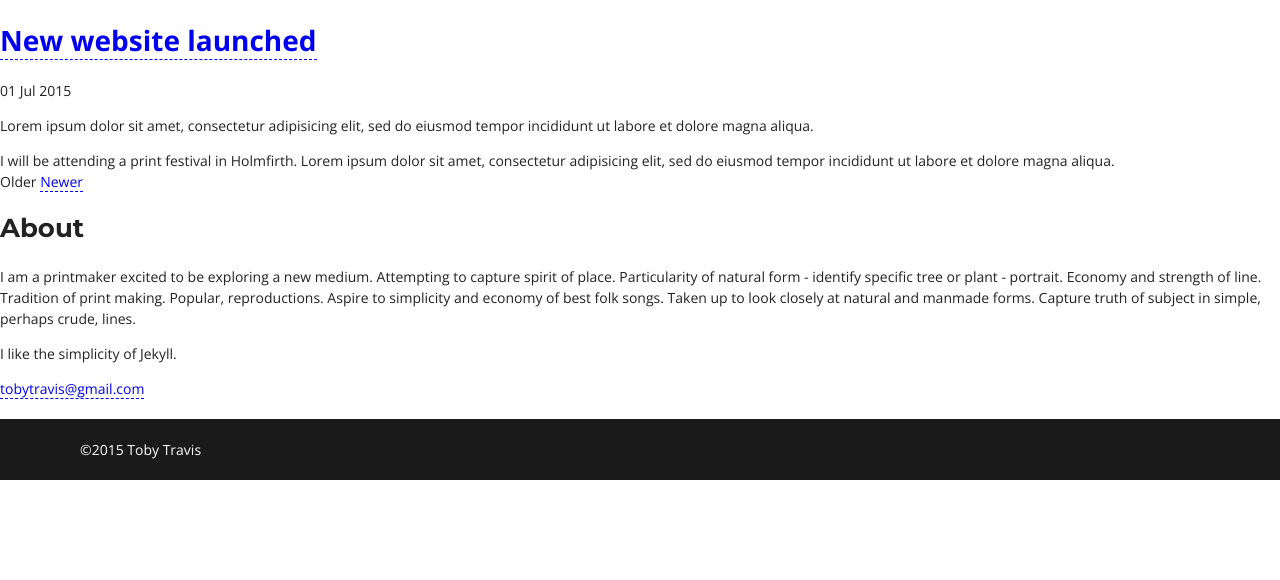
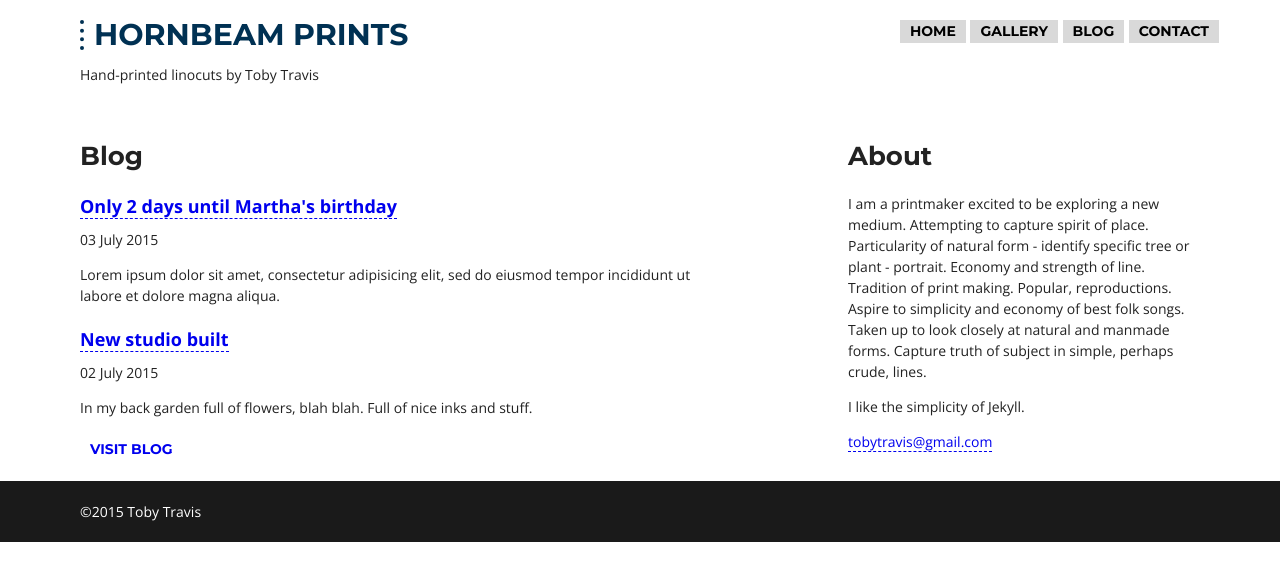
Before and after one commit to tctravis/tctravis.github.io, a website: page blog/page2/index.html in a window 1280 px wide. Drawn offline with nearby package versions, Linux system fonts and the light colour scheme.

Commit message:
Producing dist files

```diff
--- a/blog/page2/index.html
+++ b/blog/page2/index.html
@@ -19,43 +19,80 @@
         <script src="/js/vendor/modernizr-2.8.3.min.js"></script>
     </head>
 
-<div class="posts">
+    <body class="layout_blog">
 
-  <article class="post">
-    <h1 class="post-title">
-      <a href="/2015/07/01/new-website/">
-        New website launched
-      </a>
-    </h1>
+      <!--[if lt IE 8]>
+          <p class="browserupgrade">You are using an <strong>outdated</strong> browser. Please <a href="http://browsehappy.com/">upgrade your browser</a> to improve your experience.</p>
+      <![endif]-->
 
-    <time datetime="2015-07-01T00:00:00+01:00" class="post-date">01 Jul 2015</time>
+      <!-- Add your site or application content here -->
 
-    <p>Lorem ipsum dolor sit amet, consectetur adipisicing elit, sed do eiusmod tempor incididunt ut labore et dolore magna aliqua.</p>
+			        <header class="page-header">
+            <div class="wrap">
 
-<p>I will be attending a print festival in Holmfirth. Lorem ipsum dolor sit amet, consectetur adipisicing elit, sed do eiusmod tempor incididunt ut labore et dolore magna aliqua.</p>
+                  <p class="site-title"><a href="/index.html">Hornbeam prints</a></p>
 
-  </article>
+                <p>Hand-printed linocuts by Toby Travis</p>
+                <nav class="main-nav">
+                    <ul>
+                        <li><a href="" class="button">Home</a></li>
+                        <li><a href="/print-gallery/" class="button">Gallery</a></li>
+                        <li><a href="/blog/" class="button">Blog</a></li>
+                        <li><a href="/contact/" class="button">Contact</a></li>
+                    </ul>
+                </nav>
+            </div>
 
-</div>
+        </header>
 
-<div class="pagination">
+      <main class="page-body">
 
-    <span class="pagination-item older">Older</span>
+        <div class="wrap">
+
+					<div class="blog-content">
+						<section class="blog-list">
+	<h2 class="h2">Blog</h2>
 
 
-    <a class="pagination-item newer" href="/blog/">Newer</a>
 
-</div>
+    <article class="blog-post">
+        <h3 class="h3 blog-title"><a href="/2015/07/03/marthas-birthday/">Only 2 days until Martha's birthday</a></h3>
+        <time datetime="2015-07-03T00:00:00+01:00" class="post-date">03 July 2015</time>
+        <p><p>Lorem ipsum dolor sit amet, consectetur adipisicing elit, sed do eiusmod tempor incididunt ut labore et dolore magna aliqua.</p>
+
+</p>
+    </article>
 
 
-<aside class="blog-content">
-        <section class="about">
+
+
+
+    <article class="blog-post">
+        <h3 class="h3 blog-title"><a href="/2015/07/02/new-studio/">New studio built</a></h3>
+        <time datetime="2015-07-02T00:00:00+01:00" class="post-date">02 July 2015</time>
+        <p><p>In my back garden full of flowers, blah blah. Full of nice inks and stuff.</p>
+
+</p>
+    </article>
+
+
+
+	<a href="/blog/" class="button">Visit blog</a>
+</section>
+					</div>
+
+					<aside class="blog-related">
+					        <section class="about">
         <h2 class="h2">About</h2>
         <p>I am a printmaker excited to be exploring a new medium. Attempting to capture spirit of place. Particularity of natural form - identify specific tree or plant - portrait. Economy and strength of line. Tradition of print making. Popular, reproductions. Aspire to simplicity and economy of best folk songs. Taken up to look closely at natural and manmade forms. Capture truth of subject in simple, perhaps crude, lines.</p>
         <p>I like the simplicity of Jekyll.</p>
         <a href="mailto:tobytravis@gmail.com">tobytravis@gmail.com</a>
     </section>
-</aside>
+					</aside>
+
+				</div>
+
+			</main>
 
 
         <footer class="page-footer">
--- a/css/main.css
+++ b/css/main.css
@@ -543,6 +543,9 @@ body {
 .print figcaption {
   margin: 0; }
 
+.layout_print .print img {
+  border: 10px solid #fafafa; }
+
 .layout_home .featured, .layout_home .about, .layout_home .blog-list, .layout_home .galleries .single-print, .layout_home .galleries .series-teaser, .layout_print .series-gallery, .about-series {
   border-bottom-style: dotted;
   border-bottom-width: 1px;
```
Also changed, not shown: index.html (+7 -7 lines), print-gallery/index.html (+15 -0 lines), prints/millstone-padley-gorge.html (added, +114 -0 lines), img/millstone-padley-gorge.jpg (added).
